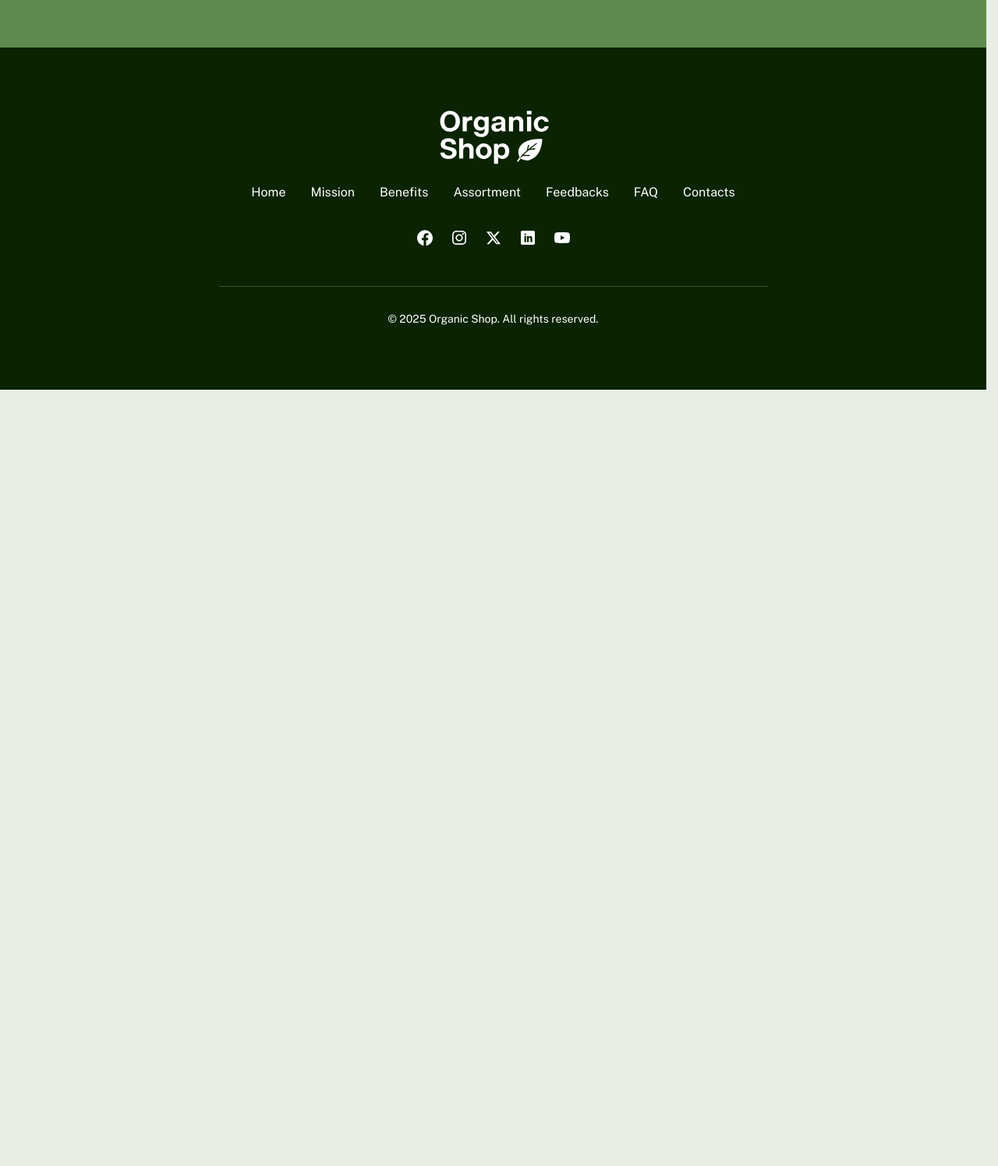
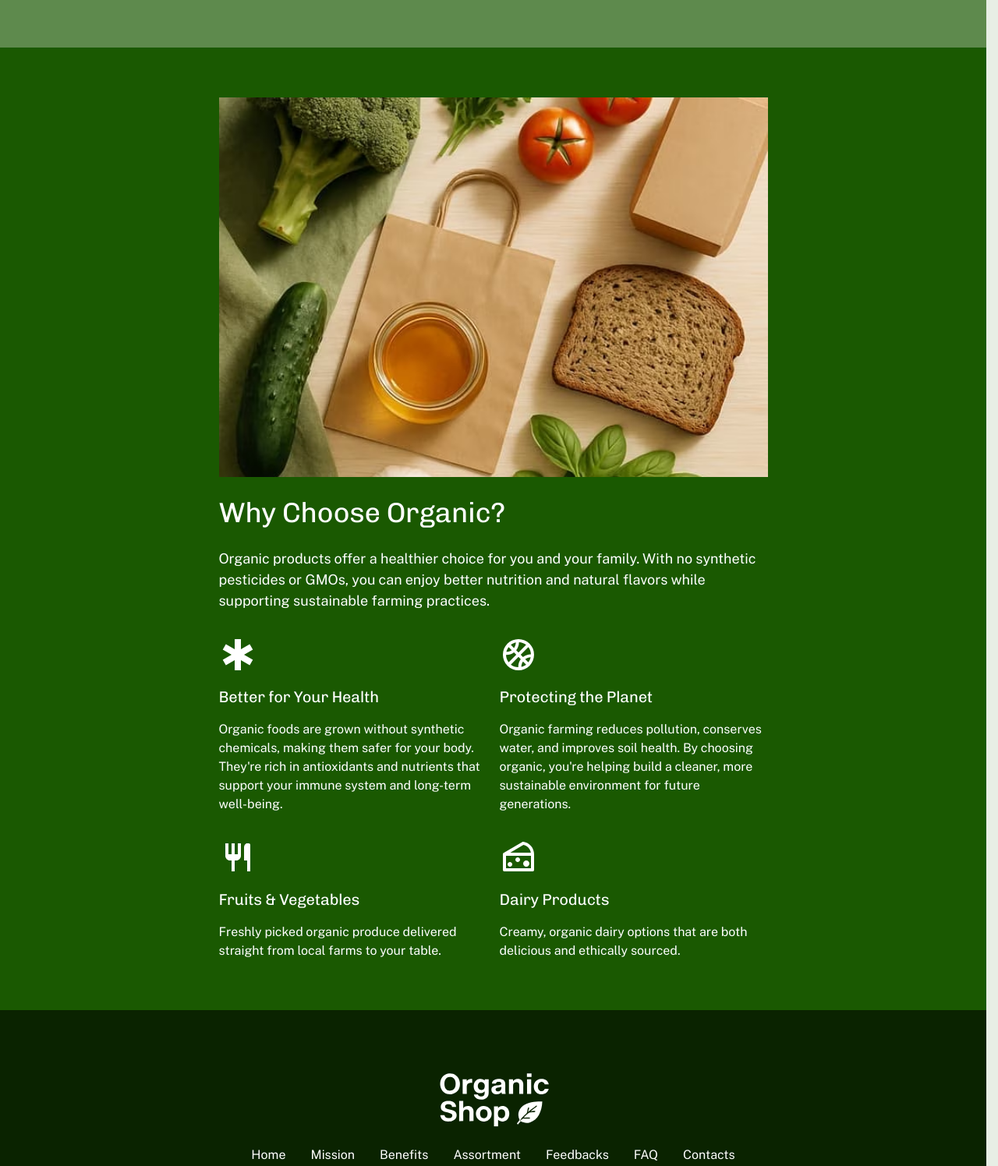
Before and after one commit to ArtemIshchenkO-hub/organic-shop, a website built with Vite: page src/index.html in a window 1280 px wide. Shown: the part 1402-2898 px from the top of the page at 78% size. Before the commit the page ends 1902 px from the top, so only its background shows below. Built offline with nearby package versions, Linux system fonts and the light colour scheme.

Commit message:
add benefits section

```diff
--- a/src/css/base/global.css
+++ b/src/css/base/global.css
@@ -21,19 +21,28 @@ h3 {
 }
 
 h1,
-h2,
-h3 {
-  font-weight: 400;
-  letter-spacing: -0.01em;
+h2 {
+  line-height: 1.2;
 }
 
 h1,
-h2 {
-  line-height: 1.2;
+h2,
+h3 {
+  font-family: var(--font-family-secondary);
+  font-weight: 400;
+  letter-spacing: -0.01em;
 }
 
 @media screen and (min-width: 1440px) {
   h1 {
     font-size: 3.5rem;
   }
+
+  h2 {
+    font-size: 3rem;
+  }
+
+  h3 {
+    font-size: 1.25rem;
+  }
 }
--- /dev/null
+++ b/src/css/components/benefits.css
@@ -0,0 +1,80 @@
+.benefits {
+  background-color: var(--color-japanese-laurel);
+}
+
+.benefits-img {
+  height: 483px;
+  margin-bottom: 1.5rem;
+  object-fit: cover;
+}
+
+.benefits-list {
+  display: flex;
+  flex-direction: column;
+  gap: 2rem;
+}
+
+.benefits-item {
+  display: flex;
+  flex-direction: column;
+  gap: 1rem;
+}
+
+.benefits-title {
+  margin-bottom: 1.5rem;
+}
+
+.benefits-description {
+  margin-bottom: 2rem;
+}
+
+.benefits-icon {
+  fill: var(--color-white);
+}
+
+.benefits-text {
+  font-size: 1rem;
+}
+
+@media only screen and (min-width: 768px) {
+  .benefits-img {
+    width: 100%;
+    height: 487px;
+  }
+
+  .benefits-list {
+    flex-direction: row;
+    flex-wrap: wrap;
+    gap: 2rem 1rem;
+  }
+
+  .benefits-item {
+    width: calc((100% - 1rem) / 2);
+  }
+}
+
+@media only screen and (min-width: 1440px) {
+  .benefits .container {
+    display: flex;
+    flex-direction: row;
+    align-items: center;
+    gap: 1rem;
+  }
+
+  .benefits-img {
+    height: auto;
+    margin-bottom: 0;
+  }
+
+  .benefits-content {
+    flex: 1;
+  }
+
+  .benefits-list {
+    gap: 1.5rem;
+  }
+
+  .benefits-item {
+    width: calc((100% - 1.5rem) / 2);
+  }
+}
--- a/src/css/components/hero.css
+++ b/src/css/components/hero.css
@@ -22,7 +22,6 @@
 }
 
 .hero-title {
-  font-family: var(--font-family-secondary);
   padding-bottom: 0.5rem;
 }
 
@@ -110,7 +109,6 @@
   }
 
   .hero-title {
-    font-size: 3.5rem;
     max-width: 40.4rem;
   }
 
--- a/src/css/components/mission.css
+++ b/src/css/components/mission.css
@@ -8,10 +8,6 @@
   gap: 1.5rem;
 
   margin-bottom: 2rem;
-}
-
-.mission-title {
-  font-family: var(--font-family-secondary);
 }
 
 @media screen and (min-width: 768px) {
@@ -33,8 +29,4 @@
   .mission-info-wrapper {
     margin-bottom: 5rem;
   }
-
-  .mission-title {
-    font-size: 3rem;
-  }
 }
--- a/src/css/main.css
+++ b/src/css/main.css
@@ -7,8 +7,10 @@
 /* Components */
 @import url('./components/header.css');
 @import url('./components/hero.css');
+@import url('./components/mission.css');
+@import url('./components/benefits.css');
+
 @import url('./components/footer.css');
-@import url('./components/mission.css');
 
 /* Common */
 @import url('./common/buttons.css');
--- a/src/partials/benefits.html
+++ b/src/partials/benefits.html
@@ -0,0 +1,100 @@
+<section id="benefits" class="benefits">
+  <div class="container">
+    <picture>
+      <source
+        type="image/avif"
+        srcset="
+          ./img/benefits/avif/benefits@1x.avif 1x,
+          ./img/benefits/avif/benefits@2x.avif 2x
+        "
+      />
+
+      <source
+        type="image/webp"
+        srcset="
+          ./img/benefits/webp/benefits@1x.webp 1x,
+          ./img/benefits/webp/benefits@2x.webp 2x
+        "
+      />
+
+      <img
+        src="./img/benefits/benefits@1x.jpg"
+        srcset="
+          ./img/benefits/benefits@1x.jpg 1x,
+          ./img/benefits/benefits@2x.jpg 2x
+        "
+        alt="Fresh organic vegetables"
+        width="343"
+        height="482"
+        class="benefits-img"
+        loading="lazy"
+      />
+    </picture>
+    <div class="benefits-content">
+      <div class="benefits-heading">
+        <h2 class="benefits-title">Why Choose Organic?</h2>
+
+        <p class="benefits-description">
+          Organic products offer a healthier choice for you and your family.
+          With no synthetic pesticides or GMOs, you can enjoy better nutrition
+          and natural flavors while supporting sustainable farming practices.
+        </p>
+      </div>
+      <ul class="benefits-list">
+        <li class="benefits-item">
+          <svg class="benefits-icon" width="48" height="48">
+            <use href="img/sprite.svg#icon-health"></use>
+          </svg>
+
+          <h3 class="benefits-subtitle">Better for Your Health</h3>
+
+          <p class="benefits-text">
+            Organic foods are grown without synthetic chemicals, making them
+            safer for your body. They're rich in antioxidants and nutrients that
+            support your immune system and long-term well-being.
+          </p>
+        </li>
+
+        <li class="benefits-item">
+          <svg class="benefits-icon" width="48" height="48">
+            <use href="img/sprite.svg#icon-basketball"></use>
+          </svg>
+
+          <h3 class="benefits-subtitle">Protecting the Planet</h3>
+
+          <p class="benefits-text">
+            Organic farming reduces pollution, conserves water, and improves
+            soil health. By choosing organic, you're helping build a cleaner,
+            more sustainable environment for future generations.
+          </p>
+        </li>
+
+        <li class="benefits-item">
+          <svg class="benefits-icon" width="48" height="48">
+            <use href="img/sprite.svg#icon-restaurant"></use>
+          </svg>
+
+          <h3 class="benefits-subtitle">Fruits & Vegetables</h3>
+
+          <p class="benefits-text">
+            Freshly picked organic produce delivered straight from local farms
+            to your table.
+          </p>
+        </li>
+
+        <li class="benefits-item">
+          <svg class="benefits-icon" width="48" height="48">
+            <use href="img/sprite.svg#icon-cheese"></use>
+          </svg>
+
+          <h3 class="benefits-subtitle">Dairy Products</h3>
+
+          <p class="benefits-text">
+            Creamy, organic dairy options that are both delicious and ethically
+            sourced.
+          </p>
+        </li>
+      </ul>
+    </div>
+  </div>
+</section>
```
Also changed, not shown: src/img/benefits/avif/benefits@1x.avif (added), src/img/benefits/avif/benefits@2x.avif (added), src/img/benefits/benefits@1x.jpg (added), src/img/benefits/benefits@2x.jpg (added), src/img/benefits/webp/benefits@1x.webp (added), src/img/benefits/webp/benefits@2x.webp (added).
